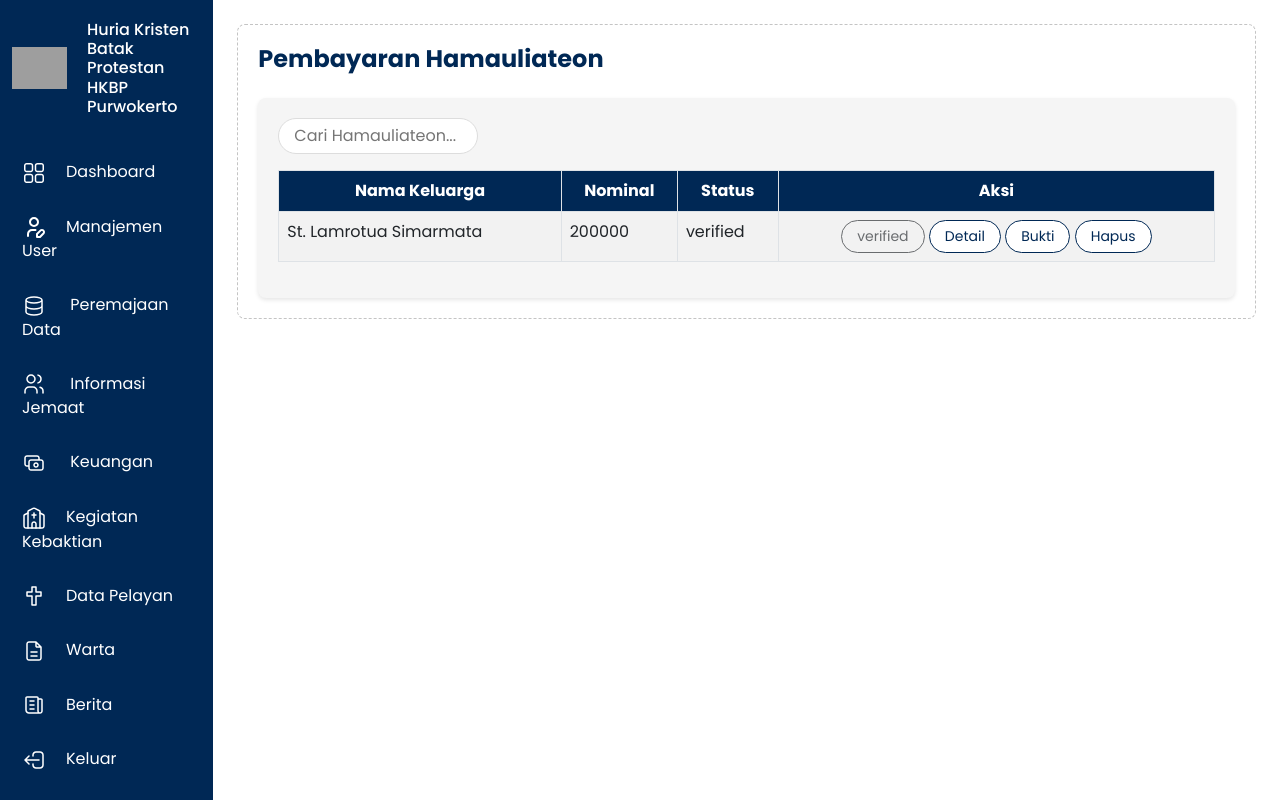
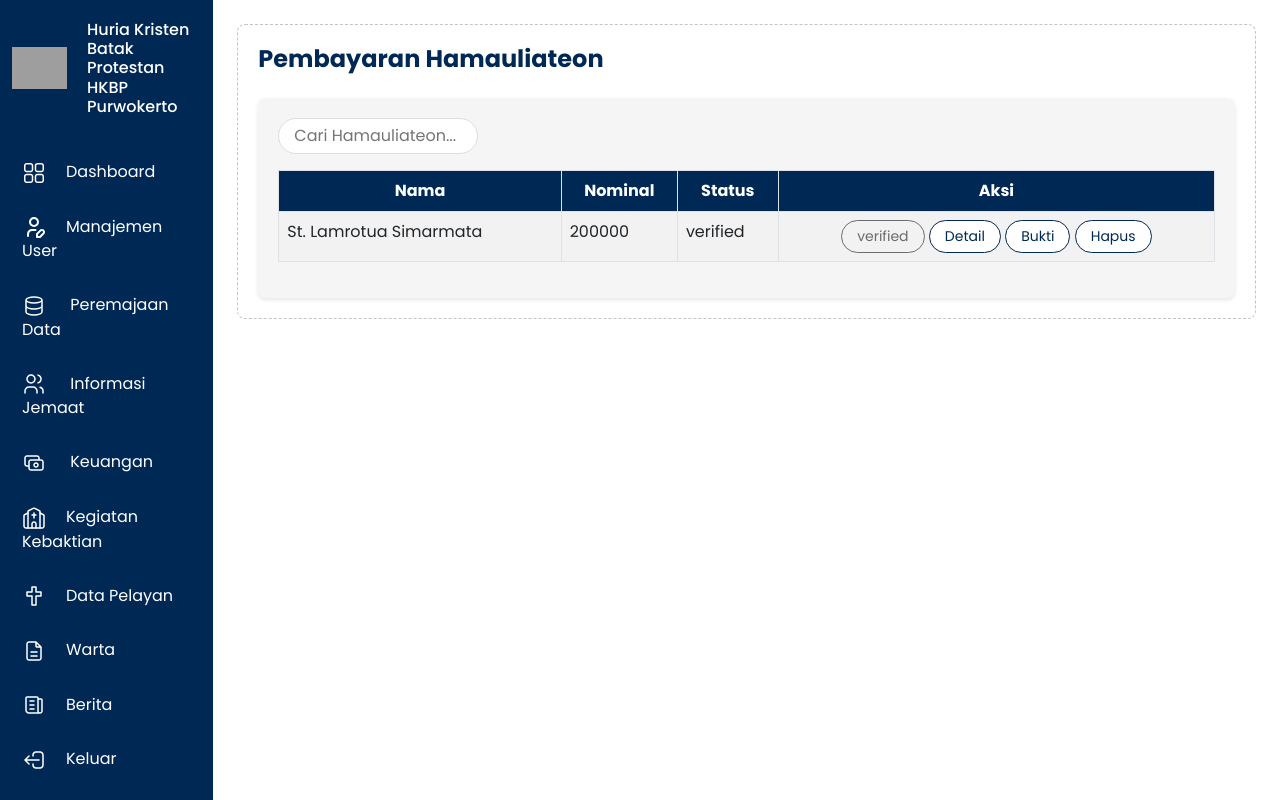
Before and after one commit to markussitumorang/hkbp-purwokerto, a Flask app: page /dashboard/hamauliateon in a window 1280 px wide. Run offline with Flask 3, Linux system fonts and the light colour scheme; a user stored in the database is signed in; parts of the project's set-up code (start-up, migrations or seed data) failed here and were passed over; grey boxes are pictures that could not be loaded.

Commit message:
Perbaikan hamauliateon.html dan update favicon

```diff
--- a/Templates/Admin/hamauliateon.html
+++ b/Templates/Admin/hamauliateon.html
@@ -263,7 +263,7 @@
                     <table class="table table-striped table-bordered">
                         <thead>
                             <tr>
-                                <th>Nama Keluarga</th>
+                                <th>Nama</th>
                                 <th>Nominal</th>
                                 <th>Status</th>
                                 <th>Aksi</th>
```
Also changed, not shown: Static/foto/logo hkbp.svg, data/database.db.
